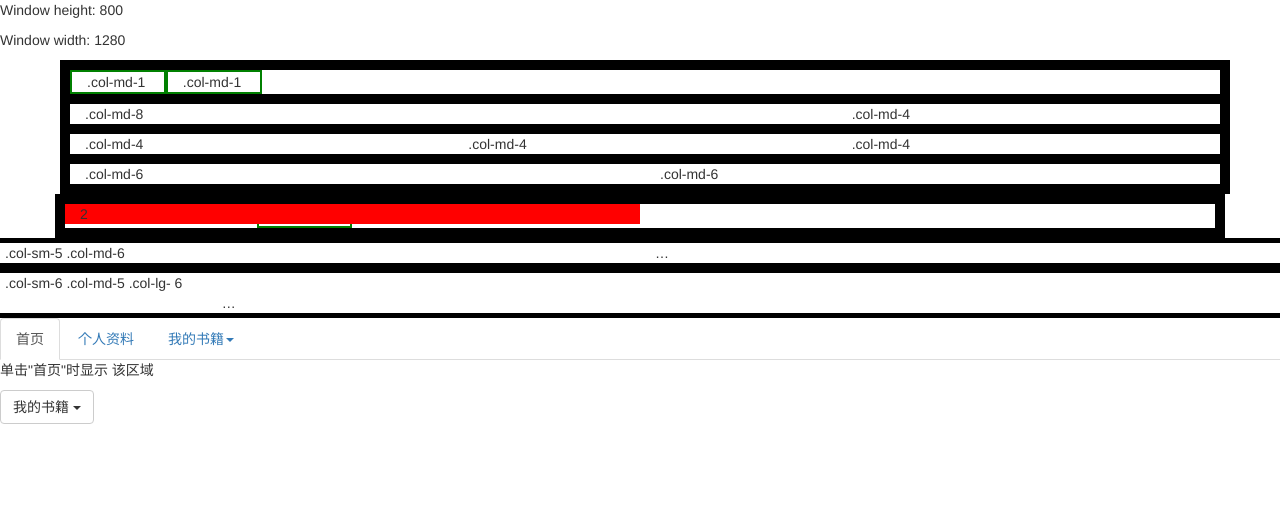
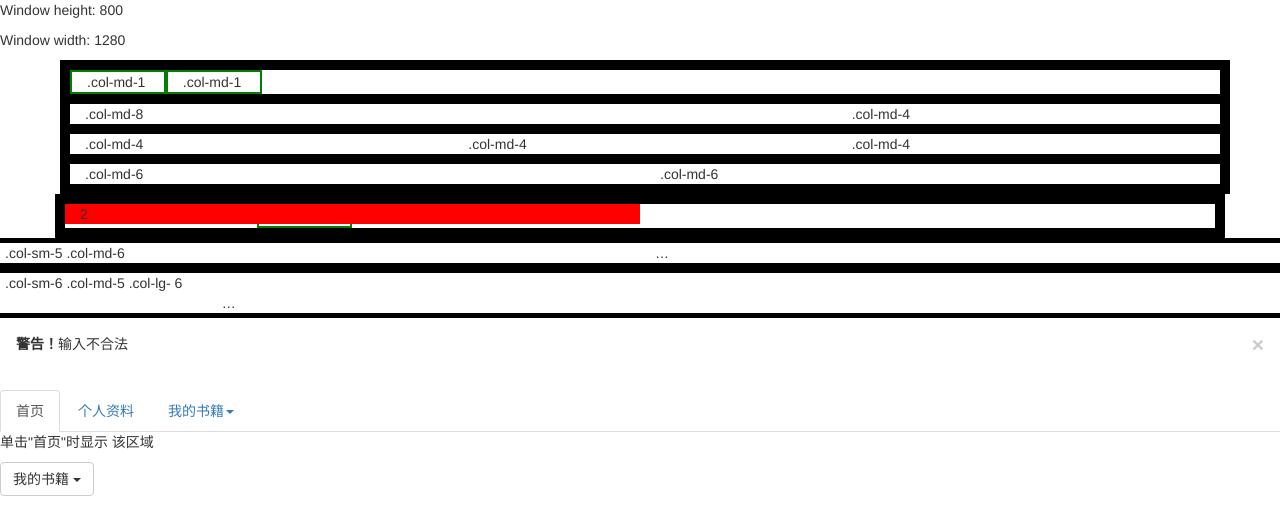
Before and after one commit to supercoderhawk/Understanding_Bootstrap, a plain HTML site: page chapter2/index.html in a window 1280 px wide. Drawn offline with Linux system fonts and the light colour scheme.

Commit message:
complete chapter2

```diff
--- a/chapter2/index.html
+++ b/chapter2/index.html
@@ -30,7 +30,8 @@
       border-color: black;
       border-style: solid;
     }
-    .col-md-1{
+
+    .col-md-1 {
       border: 2px green solid;
     }
   </style>
@@ -87,7 +88,10 @@
     </div>
     <div class="col-sm-6 col-md-5 col-md-offset-2 col-lg-6 col-lgoffset-0">…</div>
   </div>
-
+  <div class="alert">
+    <button class="close" type="button" data-dismiss="alert">&times;</button>
+    <strong>警告！</strong>输入不合法
+  </div>
   <ul class="nav nav-tabs" id="myTab">
     <li class="active"><a data-toggle="tab" href="#home">首页</a></li>
     <li class=""><a data-toggle="tab" href="#profile">个人资料</a></li>
@@ -139,4 +143,5 @@
 
 </body>
 <script type="text/javascript" src="script.js"></script>
+
 </html>
```
Also changed, not shown: 1 other file.
